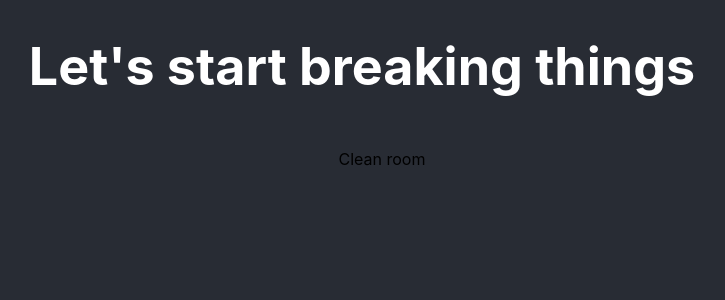
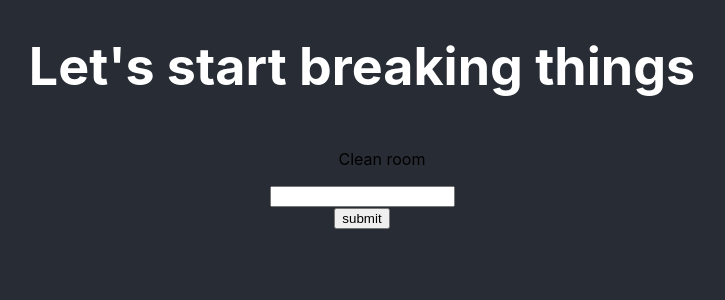
Before and after one commit to furious-pineapple/Basic-React-App, a React (Create React App) app: page / in a window 1280 px wide. Shown: the top 300 px of the page, without its empty margins (278-1003 px from the left). Built offline with nearby package versions, Linux system fonts and the light colour scheme; the HTML template or start-up script is replaced by a standard one.

Commit message:
Added form that allows new items to be added

```diff
--- a/src/components/Item.js
+++ b/src/components/Item.js
@@ -1,12 +1,7 @@
-import React from 'react';
+import React from "react";
 
-
-
-const Item = (props) => {
-    console.log(props);
-    return (
-        <li style={{listStyleType: 'none'}}>{props.task}</li>
-    )
-}
+const Item = props => {
+  return <li style={{ listStyleType: "none" }}>{props.task}</li>;
+};
 
 export default Item;
--- /dev/null
+++ b/src/components/NewItemForm.js
@@ -0,0 +1,38 @@
+import React, { Component } from "react";
+
+class AddNewItem extends Component {
+  constructor(props) {
+    super(props);
+    this.state = {
+      value: ""
+    };
+    this.handleChange = this.handleChange.bind(this);
+    this.handleSubmit = this.handleSubmit.bind(this);
+  }
+
+  handleChange(e) {
+    this.setState({ value: e.target.value });
+  }
+  handleSubmit(e) {
+    e.preventDefault();
+    this.props.addNewItem(this.state.value);
+    this.setState({
+      value: ""
+    });
+  }
+  render() {
+    return (
+      <form id="newItemForm" onSubmit={this.handleSubmit}>
+        <input
+          type="text"
+          value={this.state.value}
+          onChange={this.handleChange}
+        ></input>
+        <br />
+        <input type="submit" value="submit"></input>
+      </form>
+    );
+  }
+}
+
+export default AddNewItem;
--- a/src/components/TodoList.js
+++ b/src/components/TodoList.js
@@ -1,27 +1,50 @@
-import React, {Component} from 'react';
-import Item from './Item';
-
+import React, { Component } from "react";
+import Item from "./Item";
+import AddNewItem from "./NewItemForm";
 
 class TodoList extends Component {
   constructor(props) {
     super(props);
     this.state = {
-            items: {[Date.now]: {
-                task: 'Clean room',
+      value: "",
+      items: {
+        [Date.now()]: {
+          task: "Clean room",
           complete: false
-            }}
+        }
+      }
+    };
+    this.addNewItem = this.addNewItem.bind(this);
+  }
+  addNewItem(item) {
+    if (item) {
+      this.setState(prevState => {
+        let items = { ...prevState.items };
+        items[Date.now()] = {
+          task: item,
+          complete: false
+        };
+        return { items };
+      });
     }
   }
   render() {
-        return(
+    const list = Object.keys(this.state.items).map(key => {
+      return (
+        <Item
+          key={key}
+          task={this.state.items[key].task}
+          complete={this.state.items[key].complete}
+        />
+      );
+    });
+    return (
       <div>
-                <ul>
-                 {Object.keys(this.state.items).map(item => <Item key={item} task={this.state.items[item].task} complete={this.state.items[item].complete}/>)}
-                </ul>
+        <ul>{list}</ul>
+        <AddNewItem addNewItem={this.addNewItem} />
       </div>
     );
   }
-
 }
 
 export default TodoList;
```
Lines whose indentation alone changed are shown as unchanged.
